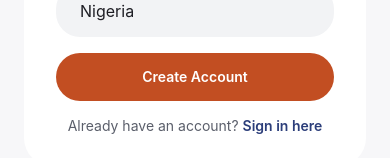
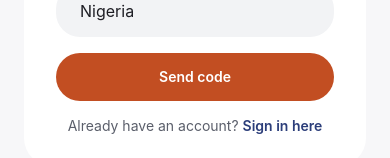
Before and after one commit to amiinal/New_Era, a React Native app in the folder app/: screen / in a window 390 px wide. Shown: the part 458-616 px from the top of the page. Built offline with nearby package versions, Linux system fonts and the light colour scheme; some icons are missing.

Commit message:
Auth: explicit Send code + Resend

```diff
--- a/app/src/screens/AuthScreen.tsx
+++ b/app/src/screens/AuthScreen.tsx
@@ -111,7 +111,7 @@ export function AuthScreen() {
                 })}
               </ScrollView>
             )}
-            <Button pill title={fresh ? 'Create Account' : 'Sign in'} onPress={request} />
+            <Button pill title="Send code" onPress={request} />
             <Text style={styles.swapLine}>
               {fresh ? 'Already have an account? ' : "Don't have an account? "}
               <Text style={styles.link} onPress={() => { setTab(fresh ? 'signin' : 'signup'); reset(); }}>
@@ -123,7 +123,10 @@ export function AuthScreen() {
           <>
             <TextInput style={styles.field} placeholder="6-digit code" value={code}
               onChangeText={setCode} keyboardType="number-pad" maxLength={6} />
-            <Button pill title="Continue" onPress={verify} />
+            <Button pill title="Verify" onPress={verify} />
+            <Text style={styles.swapLine}>
+              No code yet? <Text style={styles.link} onPress={request}>Resend code</Text>
+            </Text>
             <Text style={styles.swapLine}>
               Wrong address? <Text style={styles.link} onPress={reset}>Start over</Text>
             </Text>
```
